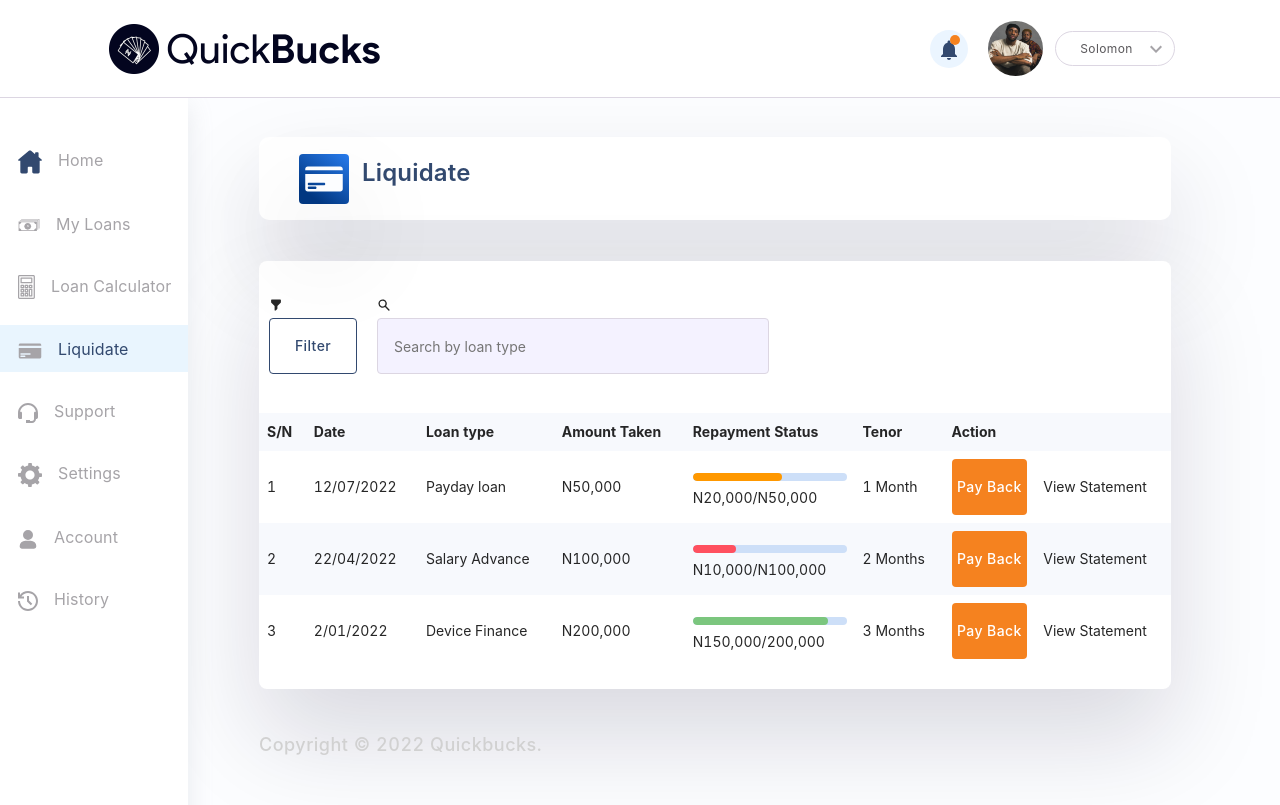
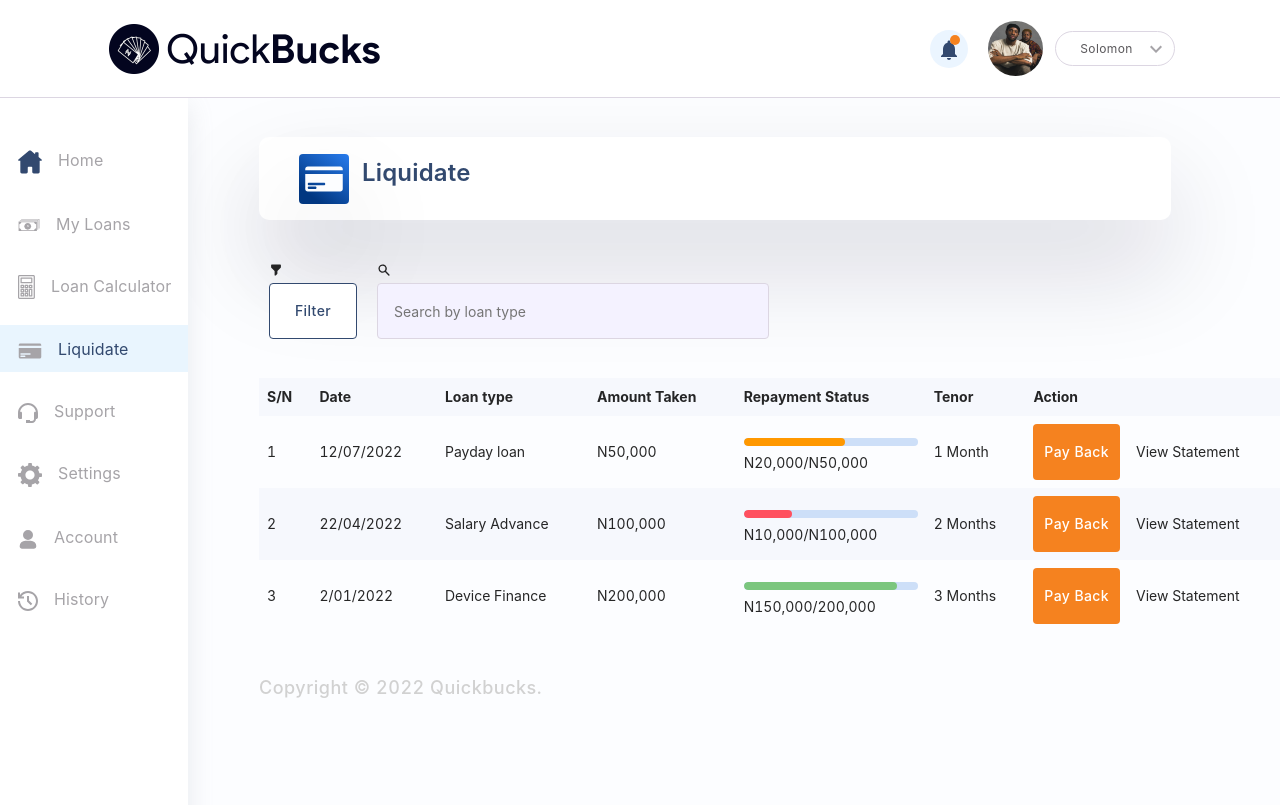
Before and after one commit to G-Joe/quickbucks-frontend, a React (Create React App) app: page /dashboard/liquidate in a window 1280 px wide. Built offline with nearby package versions, Linux system fonts and the light colour scheme; a web font is replaced by a local one.

Commit message:
style fix

```diff
--- a/src/pages/Dashboard/Liquidate/table.css
+++ /dev/null
@@ -1,47 +0,0 @@
-.table-content{
-    background-color: #ffffff;
-    margin-right: 109px;
-    border-radius:8px;
-    padding: 24px 0px 22px 0px;
-    box-shadow: 0px 48px 100px rgba(17, 12, 46, 0.15);
-}
-
-.table{
-    width:100%;
-}
-
-tr:nth-child(odd) {
-    background-color: #F4F7FCBF;
-}
-
-td,th {
-    text-align: left;
-    padding: 8px;
-
-  }
-
-  .search-button{
-    width: 88px;
-    margin-bottom:0px;
-  }
-
-  .search-box{
-    width: 392px;
-  }
-
-  .search-box input{
-    background-color: #F4F2FF;;
-  }
-
-  .search{
-    display:flex;
-    gap:20px;
-    margin-left:10px;
-    margin-top:11px;
-    margin-bottom:23px;
-
-  }
-
-  .form-group{
-    gap:0px;
-  }
--- /dev/null
+++ b/src/pages/Dashboard/Liquidate/table.scss
@@ -0,0 +1,46 @@
+.table {
+  width: 100%;
+
+  tr:nth-child(odd) {
+    background-color: #f4f7fcbf;
+  }
+
+  .table-content {
+    background-color: #ffffff;
+    margin-right: 109px;
+    border-radius: 8px;
+    padding: 24px 0px 22px 0px;
+    box-shadow: 0px 48px 100px rgba(17, 12, 46, 0.15);
+  }
+
+  td,
+  th {
+    text-align: left;
+    padding: 8px;
+  }
+}
+
+.search-button {
+  width: 88px;
+  margin-bottom: 0px;
+}
+
+.search-box {
+  width: 392px;
+}
+
+.search-box input {
+  background-color: #f4f2ff;
+}
+
+.search {
+  display: flex;
+  gap: 20px;
+  margin-left: 10px;
+  margin-top: 11px;
+  margin-bottom: 23px;
+}
+
+.form-group {
+  gap: 0px;
+}
```
Also changed, not shown: src/pages/Dashboard/Liquidate/index.tsx (+8 -17 lines), src/pages/Dashboard/Liquidate/table.tsx (+30 -32 lines), 1 other file (tests, documents, lock files or other folders).
